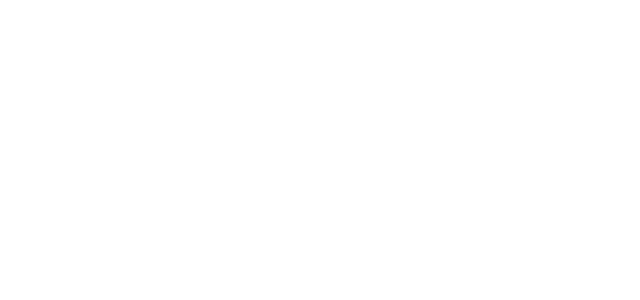
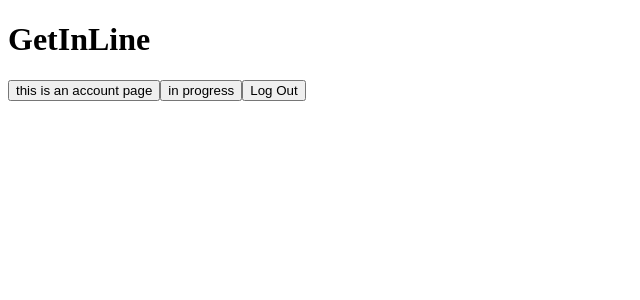
Before and after one commit to MatthewLegate/JIA-2500, a React (Create React App) app in the folder get-in-line/: page /create in a window 1280 px wide. Before the commit this address had no page. Shown: the top 300 px of the page, without its empty margins (0-640 px from the left). Built offline with nearby package versions, Linux system fonts and the light colour scheme.

Commit message:
Create an Account Page start

```diff
--- a/get-in-line/src/App.js
+++ b/get-in-line/src/App.js
@@ -4,6 +4,7 @@
 import AdminPage from './pages/AdminPage';
 import LoginPage from './pages/LoginPage';
 import UserPage from './pages/UserPage';
+import NewAccountPage from './pages/NewAccountPage';
 
 function App() {
   return (
@@ -13,6 +14,7 @@
         <Route exact path='/login' element={<LoginPage/>} />
         <Route exact path='/user' element={<UserPage/>} />
         <Route exact path='/admin' element={<AdminPage/>} />
+        <Route exact path='/create' element={<NewAccountPage/>} />
       </Routes>
     </Router>
   )
--- a/get-in-line/src/pages/LoginPage.js
+++ b/get-in-line/src/pages/LoginPage.js
@@ -26,6 +26,13 @@
           }} >
           Admin Login
       </button>
+
+      <button
+        onClick={() => {
+          navigate('/create');
+          }} >
+          Create an Account
+      </button>
     </div>
     </>
   )
--- /dev/null
+++ b/get-in-line/src/pages/NewAccountPage.js
@@ -0,0 +1,21 @@
+import * as React from 'react';
+import GetInLineTitle from '../components/GetInLineTitle';
+import LogoutButton from '../components/LogoutButton';
+import { useNavigate } from 'react-router-dom';
+
+
+export default function NewAccountPage() {
+    let navigate = useNavigate();
+    return (
+      <div>
+        <GetInLineTitle/>
+                <button onClick={() => navigate('/user')}>
+                    this is an account page
+                    </button>
+                <button>
+                    in progress
+                    </button>
+                <LogoutButton/>
+      </div>
+    )
+  }
```
